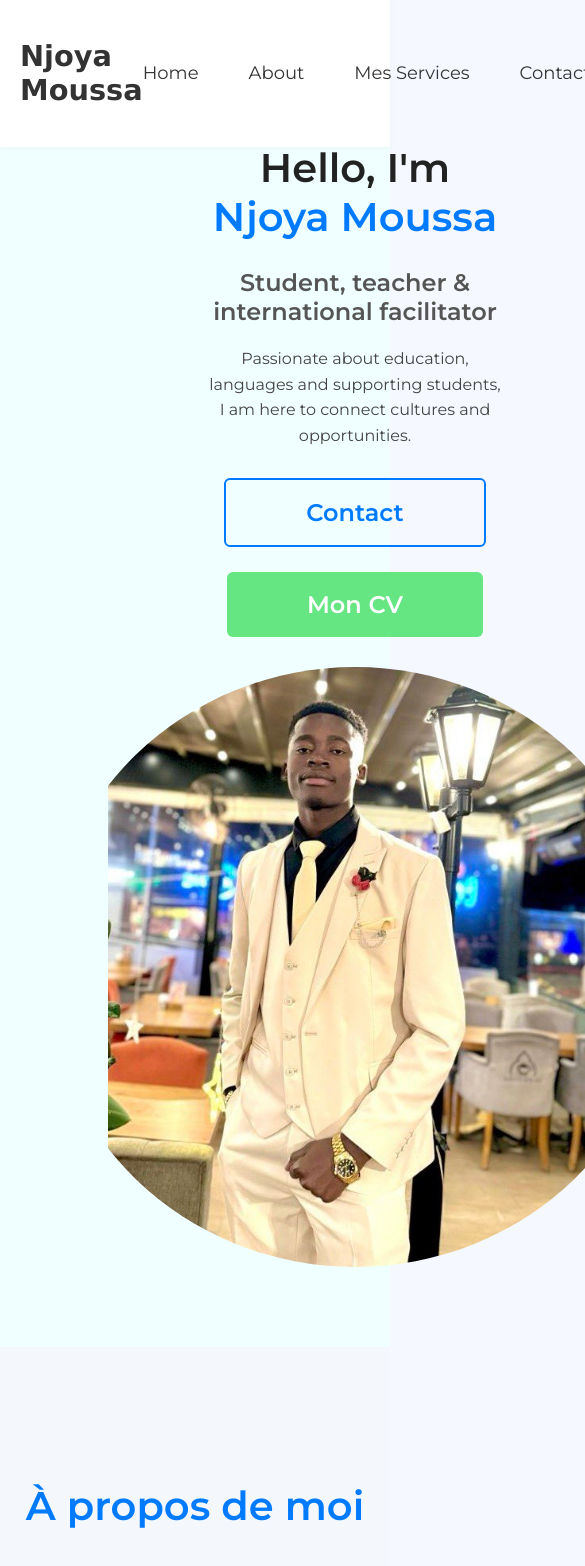
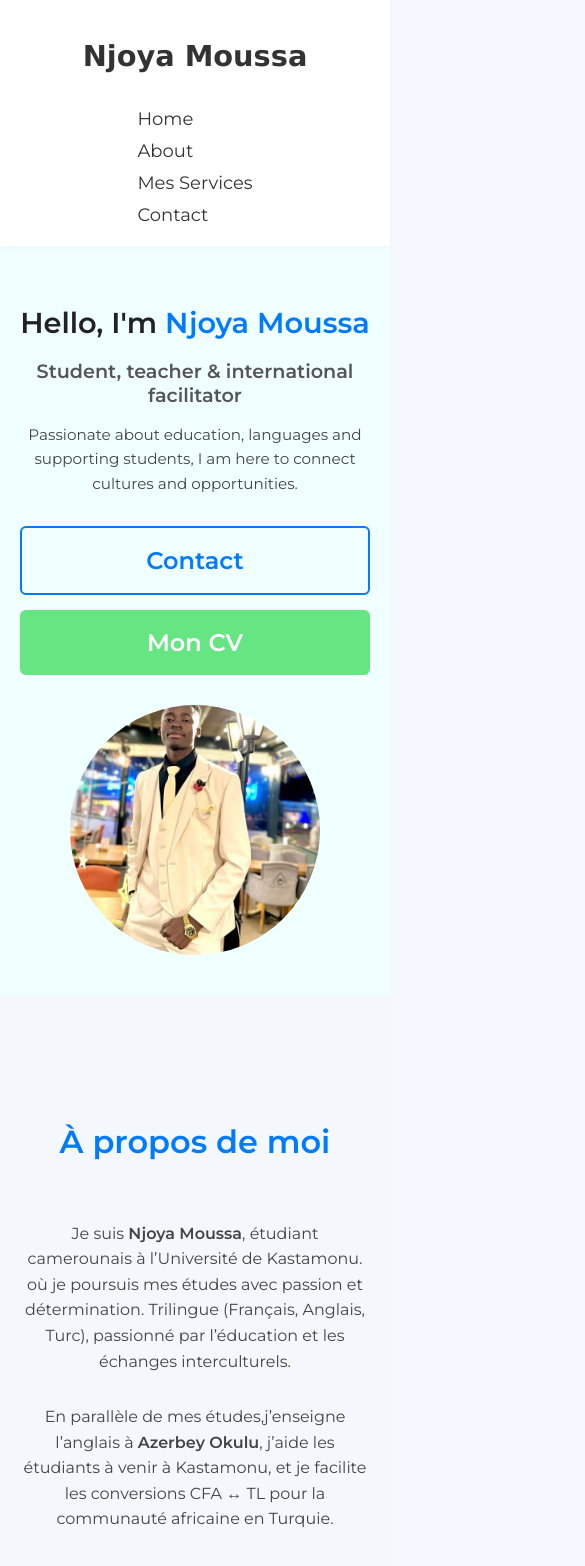
Before and after one commit to sincheCristian/webSite-njoya_moussa, a React (Create React App) app: page / in a window 390 px wide. Shown: the top 1566 px of the page, 585 px wide, since content can reach past the window. Built offline with nearby package versions, Linux system fonts and the light colour scheme.

Commit message:
Mise à jour du design responsive sur toute l'application

```diff
--- a/src/components/Footer.css
+++ b/src/components/Footer.css
@@ -91,3 +91,13 @@
     font-size: 0.95rem;
     color: #888;
   }
+  @media (max-width: 768px) {
+  .footer {
+    font-size: 0.9rem;
+    padding: 25px 15px;
+  }
+
+  .footer .social-icons {
+    gap: 15px;
+  }
+}
--- a/src/components/navBar.css
+++ b/src/components/navBar.css
@@ -41,3 +41,15 @@
   html {
     scroll-behavior: smooth;
   }
+  @media (max-width: 768px) {
+  .navbar {
+    flex-direction: column;
+    padding: 20px;
+    gap: 15px;
+  }
+
+  .nav-links {
+    flex-direction: column;
+    gap: 10px;
+  }
+}
--- a/src/pages/Contact.css
+++ b/src/pages/Contact.css
@@ -65,3 +65,18 @@
       padding: 0 15px;
     }
   }
+
+@media (max-width: 768px) {
+  .contact-section {
+    padding: 0 15px;
+  }
+
+  .contact-form input,
+  .contact-form textarea {
+    font-size: 1rem;
+  }
+
+  .contact-form button {
+    font-size: 1.1rem;
+  }
+}
--- a/src/pages/Service.css
+++ b/src/pages/Service.css
@@ -179,3 +179,22 @@ body {
   from { transform: translateY(-20px); opacity: 0; }
   to { transform: translateY(0); opacity: 1; }
 }
+
+@media (max-width: 768px) {
+  .services-slider {
+    gap: 15px;
+  }
+
+  .service-card {
+    flex: 0 0 120px;
+    padding: 20px 10px;
+  }
+
+  .service-icon {
+    font-size: 2.8rem;
+  }
+
+  .service-card h3 {
+    font-size: 1rem;
+  }
+}
--- a/src/pages/home.css
+++ b/src/pages/home.css
@@ -115,3 +115,56 @@
   .btn-download:hover {
     background-color: #218838;
   }
+  @media (max-width: 768px) {
+  .home-container {
+    flex-direction: column;
+    padding: 40px 20px;
+    text-align: center;
+  }
+
+  .home-left {
+    margin-top: 0;
+  }
+
+  .home-right {
+    margin-top: 30px;
+  }
+
+  .profile-img {
+    width: 250px;
+    height: 250px;
+    object-fit: cover;
+    border-radius: 50%;
+  }
+
+  .home-buttons {
+    flex-direction: column;
+    gap: 15px;
+  }
+
+  h1 {
+    font-size: 1.8rem;
+  }
+
+  h2 {
+    font-size: 1.2rem;
+  }
+
+  p {
+    font-size: 0.95rem;
+  }
+}
+@media (max-width: 768px) {
+  .about-section {
+    text-align: center;
+    padding: 0 15px;
+  }
+
+  .about-section h2 {
+    font-size: 2rem;
+  }
+
+  .about-section p {
+    font-size: 1rem;
+  }
+}
```
